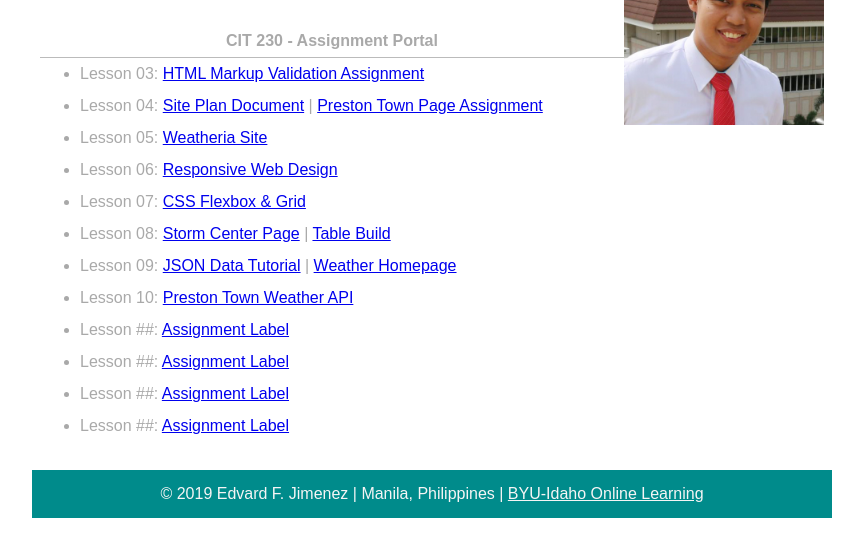
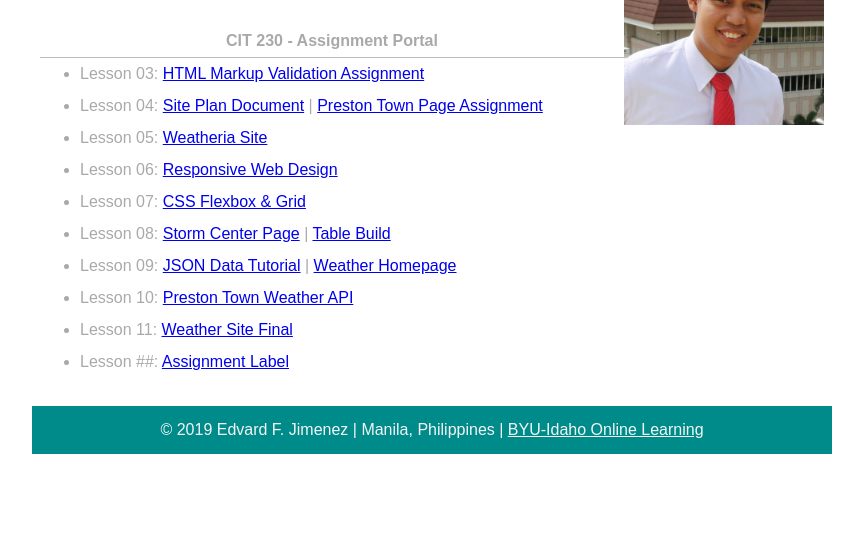
Before and after one commit to edvardjimenez/edvardjimenez, a plain HTML site: page index.html in a window 1280 px wide. Shown: the part 103-660 px from the top of the page, without its empty margins (208-1071 px from the left). Drawn offline with Linux system fonts and the light colour scheme.

Commit message:
W11 Weathersite Final

```diff
--- a/index.html
+++ b/index.html
@@ -25,9 +25,7 @@
                 <li>Lesson 08: <a href="https://edvardjimenez.github.io/assignments/lesson-8/stormcenter.html" target="_blank">Storm Center Page</a> | <a href="https://edvardjimenez.github.io/assignments/lesson-8/tablebuild.html" target="_blank">Table Build</a></li>
                 <li>Lesson 09: <a href="https://edvardjimenez.github.io/assignments/lesson-9/JSON/heroes.html" target="_blank">JSON Data Tutorial</a> | <a href="https://edvardjimenez.github.io/assignments/lesson-9/index.html" target="_blank">Weather Homepage</a></li>
                 <li>Lesson 10: <a href="https://edvardjimenez.github.io/assignments/lesson-10/preston-10.html" target="_blank">Preston Town Weather API</a></li>
-                <li>Lesson ##: <a href="#">Assignment Label</a></li>
-                <li>Lesson ##: <a href="#">Assignment Label</a></li>
-                <li>Lesson ##: <a href="#">Assignment Label</a></li>
+                <li>Lesson 11: <a href="https://edvardjimenez.github.io/assignments/weathersite/index.html" target="_blank">Weather Site Final</a></li>
                 <li>Lesson ##: <a href="#">Assignment Label</a></li>
             </ul>
         </main>
```
